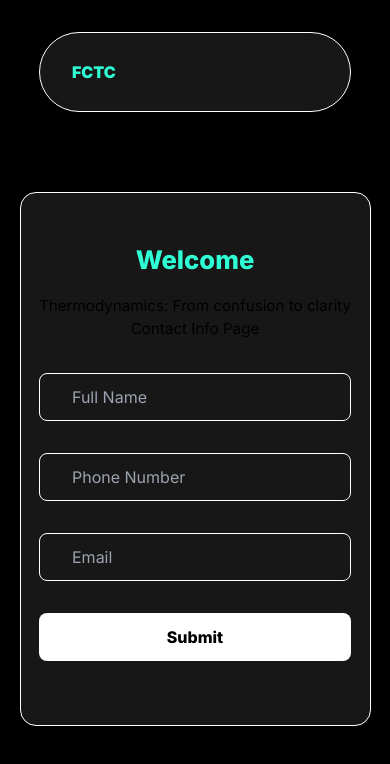
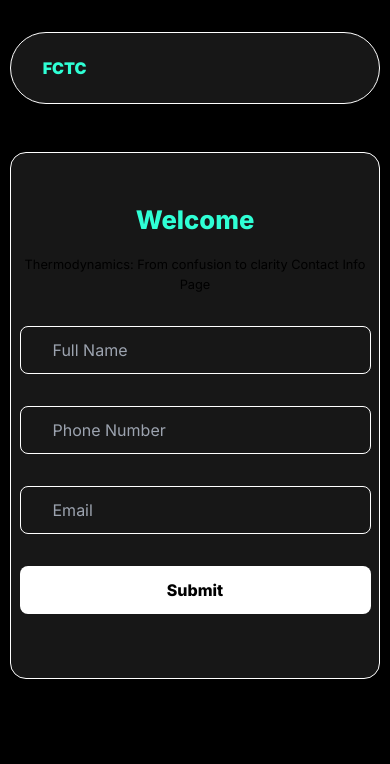
Before and after one commit to IsraelIyke/thermo_fctc, a Next.js app: page / in a window 390 px wide. Shown: the top 764 px of the page. Built offline with nearby package versions, Linux system fonts and the light colour scheme; no server answers.

Commit message:
thermo_fctc

```diff
--- a/app/globals.css
+++ b/app/globals.css
@@ -87,7 +87,9 @@ input {
   border-radius: 0.5rem;
   margin: 1rem 0 1rem 0;
 }
-
+input:focus {
+  outline: none;
+}
 button {
   width: 40vw;
   background-color: white;
@@ -101,28 +103,22 @@ button {
 
 @media screen and (max-width: 600px) {
   nav {
-    height: 5rem;
-    width: 80vw;
-    background-color: rgb(23, 23, 23);
-    color: #fff;
-    border: 1px solid white;
-    display: flex;
-    align-items: center;
-    border-radius: 3rem;
-    margin-top: 2rem;
-    padding: 0 2rem 0 2rem;
+    height: 4.5rem;
+    width: 95vw;
+    border: 0.5px solid white;
   }
 
   .form-container {
-    margin-top: 5rem;
+    margin-top: 3rem;
     border: 0.5px solid white;
-    width: 90vw;
+    width: 95vw;
     padding-top: 3rem;
   }
 
   .form-container > h2 {
     padding: 0 0.5rem 1rem 0.5rem;
     text-align: center;
+    font-size: 0.8rem;
   }
 
   .form-container > h1 {
@@ -131,9 +127,9 @@ button {
   }
 
   input {
-    width: 80vw;
+    width: 90vw;
   }
   button {
-    width: 80vw;
+    width: 90vw;
   }
 }
```
